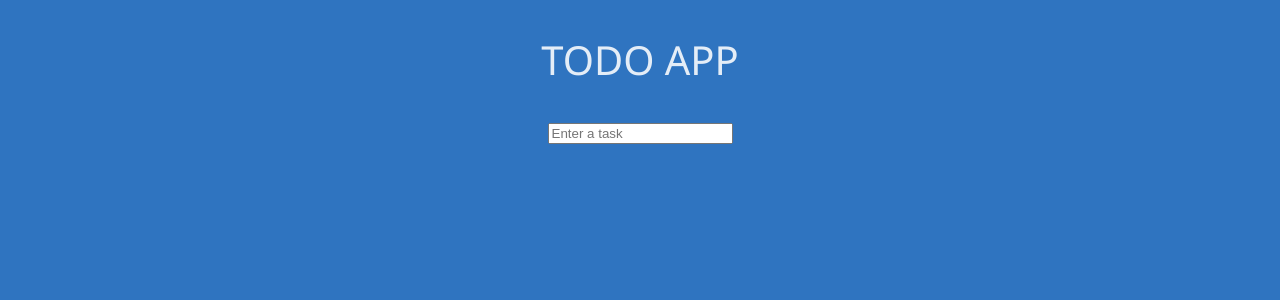
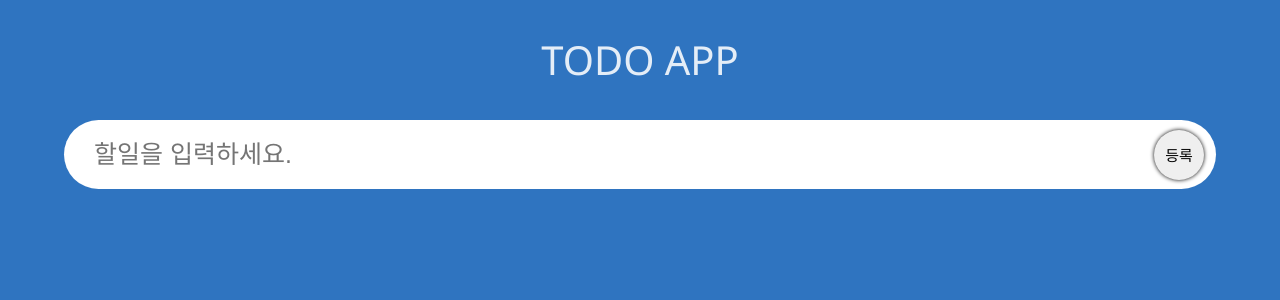
Before and after one commit to plla2/TS-todo-pra, a React (Vite) app in the folder todo-fcc/: page / in a window 1280 px wide. Shown: the top 300 px of the page. Built offline with nearby package versions, Linux system fonts and the light colour scheme.

Commit message:
Add todo, Add Input styling

```diff
--- a/todo-fcc/src/App.tsx
+++ b/todo-fcc/src/App.tsx
@@ -1,11 +1,24 @@
+import { useState } from "react";
 import "./App.scss";
 import InputField from "./components/InputField";
+import { Todo } from "./model";
 
 const App: React.FC = () => {
+  const [todo, setTodo] = useState<string>("");
+  const [todos, setTodos] = useState<Todo[]>([]);
+
+  const handleAdd = (e: React.FormEvent) => {
+    e.preventDefault();
+
+    if (todo) {
+      setTodos([...todos, { id: Date.now(), todo, isDone: false }]);
+      setTodo("");
+    }
+  };
   return (
     <div className="App">
       <span className="heading">Todo App</span>
-      <InputField />
+      <InputField todo={todo} setTodo={setTodo} handleAdd={handleAdd} />
     </div>
   );
 };
--- /dev/null
+++ b/todo-fcc/src/components/InputField.scss
@@ -0,0 +1,32 @@
+.input {
+  display: flex;
+  width: 90%;
+  position: relative;
+  align-items: center;
+}
+.input__box {
+  width: 100%;
+  border-radius: 50px;
+  padding: 20px 30px;
+  border: none;
+  font-size: 25px;
+}
+.input__submit:focus {
+  outline: none;
+}
+.input__submit {
+  position: absolute;
+  width: 50px;
+  height: 50px;
+  margin: 12px;
+  right: 0;
+  border-radius: 50%;
+  border: none;
+  font-size: 15px;
+  transition: 0.2s all;
+  box-shadow: 0 0 4px black;
+}
+
+.input__submit:hover {
+  transform: scale(1.05);
+}
--- a/todo-fcc/src/components/InputField.tsx
+++ b/todo-fcc/src/components/InputField.tsx
@@ -1,9 +1,25 @@
 import React from "react";
+import "./InputField.scss";
 
-const InputField = () => {
+interface Props {
+  todo: string;
+  setTodo: React.Dispatch<React.SetStateAction<string>>;
+  handleAdd: (e: React.FormEvent) => void;
+}
+
+const InputField = ({ todo, setTodo, handleAdd }: Props) => {
   return (
-    <form className="input" action="">
-      <input type="input" placeholder="Enter a task" className="input__box" />
+    <form className="input" onSubmit={handleAdd}>
+      <input
+        type="input"
+        placeholder="할일을 입력하세요."
+        className="input__box"
+        value={todo}
+        onChange={(e) => setTodo(e.target.value)}
+      />
+      <button className="input__submit" type="submit">
+        등록
+      </button>
     </form>
   );
 };
--- /dev/null
+++ b/todo-fcc/src/model.ts
@@ -0,0 +1,5 @@
+export interface Todo {
+  id: number;
+  todo: string;
+  isDone: boolean;
+}
```
